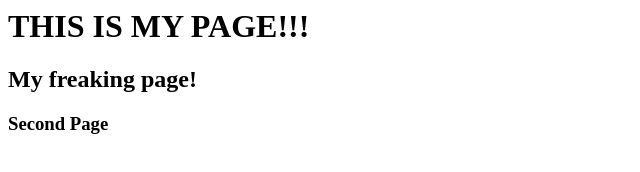
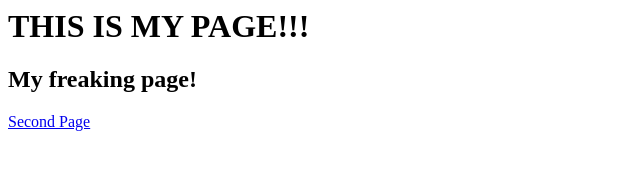
Before and after one commit to microgt/testRepo.github.io, a plain HTML site: page index.html in a window 1280 px wide. Shown: the whole page, without its empty margins (0-640 px from the left). Drawn offline with Linux system fonts and the light colour scheme.

Commit message:
Update index.html

```diff
--- a/index.html
+++ b/index.html
@@ -5,7 +5,7 @@
 <body>
 <h1>THIS IS MY PAGE!!!</h1>
 <h2>My freaking page!</h2>
-<h3 href="aboutme.html">Second Page</h3>
+<a href="aboutme.html">Second Page</a>
 </body>
 
 
```
